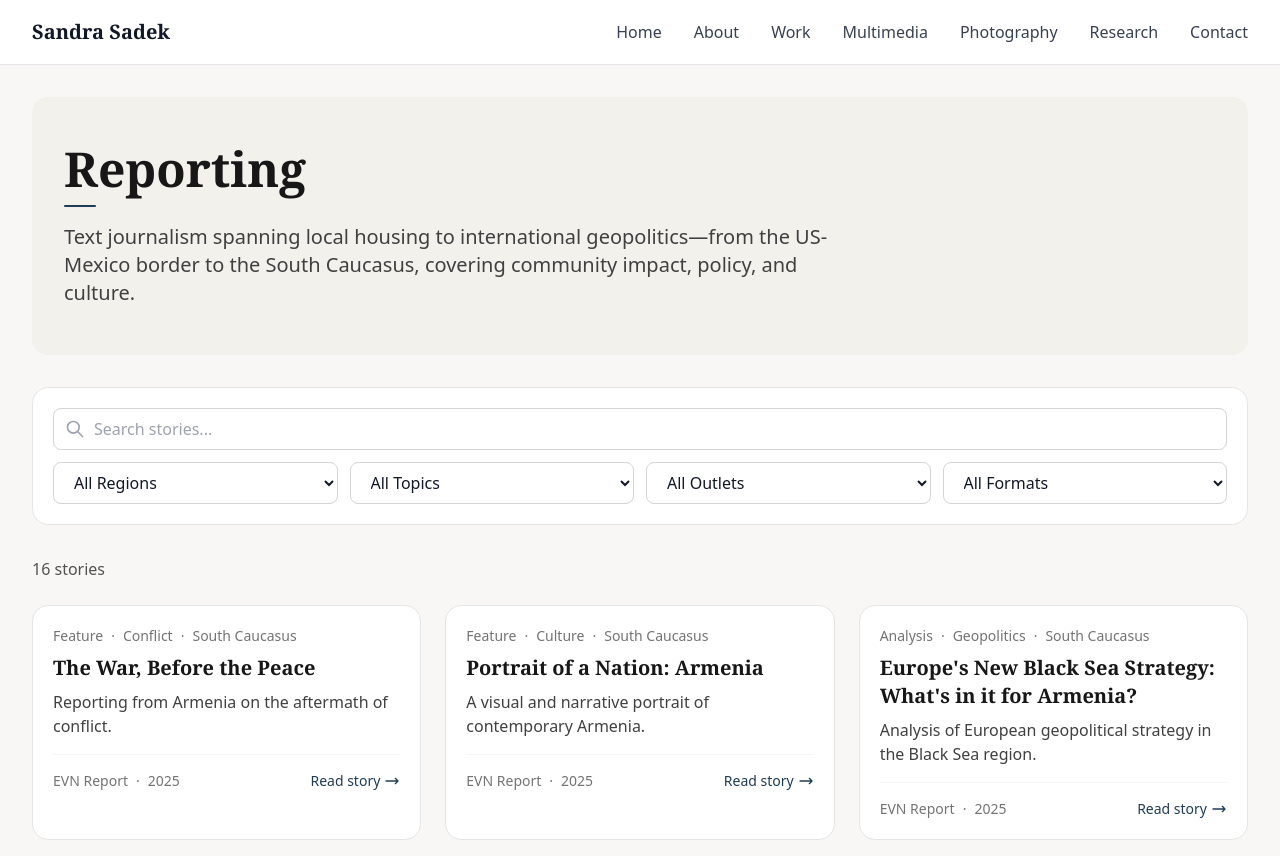
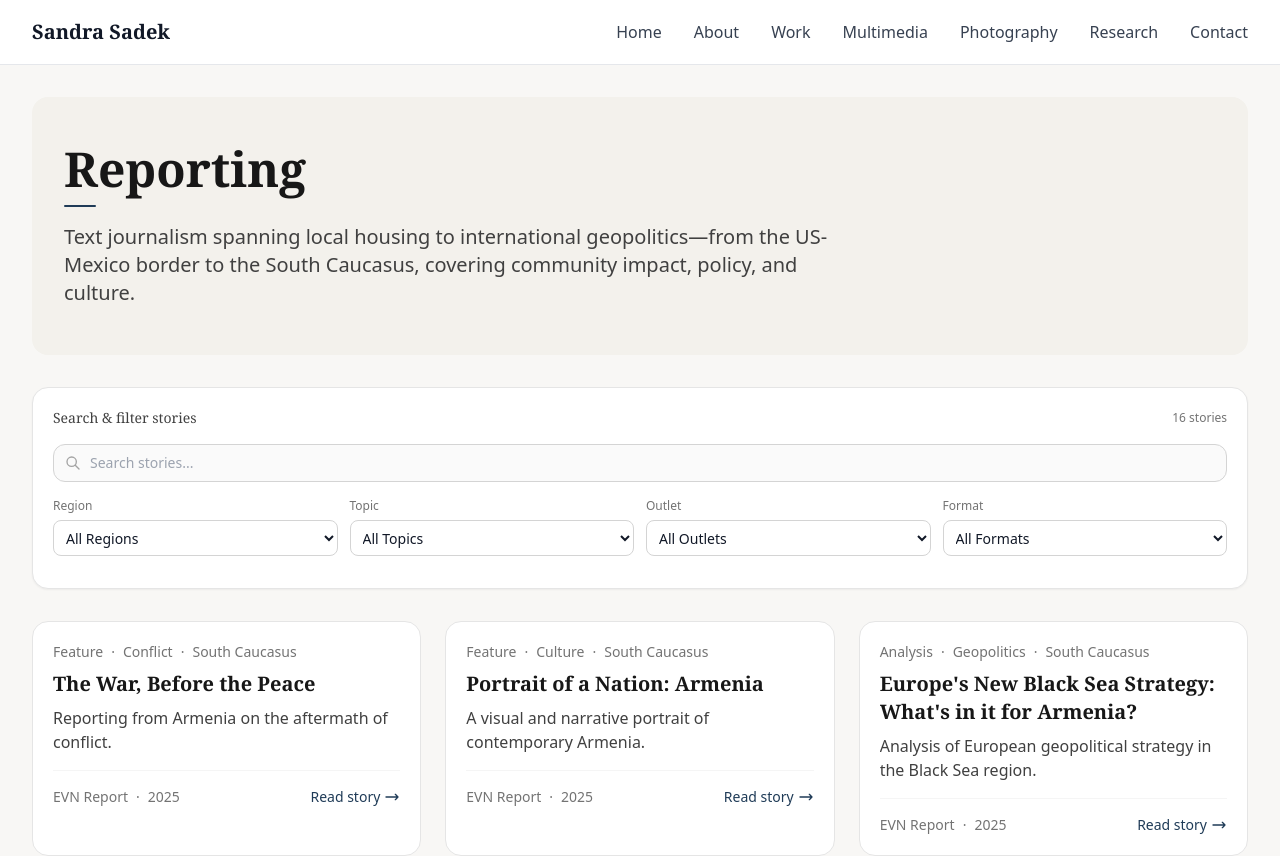
Before and after one commit to edlight123/sandra-sadek, a Next.js app: page /work in a window 1280 px wide. Shown: the top 856 px of the page. Built offline with nearby package versions, Linux system fonts and the light colour scheme.

Commit message:
Refactor work page filters into premium control bar with labels and integrated layout

```diff
--- a/app/work/page.tsx
+++ b/app/work/page.tsx
@@ -130,6 +130,7 @@ export default function WorkPage() {
           selectedOutlet={selectedOutlet}
           selectedFormat={selectedFormat}
           searchQuery={searchQuery}
+          filteredCount={filteredItems.length}
           onChangeRegion={setSelectedRegion}
           onChangeTopic={setSelectedTopic}
           onChangeOutlet={setSelectedOutlet}
@@ -137,11 +138,6 @@ export default function WorkPage() {
           onChangeSearch={setSearchQuery}
           onReset={handleReset}
         />
-
-        {/* Results Count */}
-        <div className="mb-6 text-neutral-600">
-          {filteredItems.length} {filteredItems.length === 1 ? "story" : "stories"}
-        </div>
 
         {/* No Results */}
         {filteredItems.length === 0 && (
--- a/components/WorkFilterBar.tsx
+++ b/components/WorkFilterBar.tsx
@@ -16,6 +16,7 @@ interface WorkFilterBarProps {
   selectedOutlet: string;
   selectedFormat: string;
   searchQuery: string;
+  filteredCount: number;
 
   onChangeRegion: (value: string) => void;
   onChangeTopic: (value: string) => void;
@@ -35,6 +36,7 @@ export default function WorkFilterBar({
   selectedOutlet,
   selectedFormat,
   searchQuery,
+  filteredCount,
   onChangeRegion,
   onChangeTopic,
   onChangeOutlet,
@@ -46,23 +48,21 @@ export default function WorkFilterBar({
     selectedRegion || selectedTopic || selectedOutlet || selectedFormat || searchQuery;
 
   return (
-    <div className="bg-white border border-neutral-200 rounded-2xl p-4 md:p-5 mb-8 space-y-3">
+    <section className="rounded-2xl bg-white border border-neutral-200 p-4 md:p-5 shadow-sm mb-8">
+      {/* Top Row: Label and Count */}
+      <div className="flex items-center justify-between mb-4">
+        <h2 className="text-sm font-medium text-neutral-700">Search & filter stories</h2>
+        <span className="text-xs text-neutral-500">{filteredCount} stories</span>
+      </div>
+
       {/* Search Input */}
-      <div>
+      <div className="mb-4">
         <label htmlFor="search" className="sr-only">
           Search stories
         </label>
         <div className="relative">
-          <input
-            id="search"
-            type="text"
-            placeholder="Search stories..."
-            value={searchQuery}
-            onChange={(e) => onChangeSearch(e.target.value)}
-            className="w-full px-4 py-2 pl-10 border border-neutral-300 rounded-lg focus:ring-2 focus:ring-accent/40 focus:border-accent transition-colors"
-          />
           <svg
-            className="absolute left-3 top-1/2 -translate-y-1/2 w-5 h-5 text-gray-400"
+            className="absolute left-3 top-1/2 -translate-y-1/2 w-4 h-4 text-neutral-400"
             fill="none"
             stroke="currentColor"
             viewBox="0 0 24 24"
@@ -74,21 +74,29 @@ export default function WorkFilterBar({
               d="M21 21l-6-6m2-5a7 7 0 11-14 0 7 7 0 0114 0z"
             />
           </svg>
+          <input
+            id="search"
+            type="text"
+            placeholder="Search stories..."
+            value={searchQuery}
+            onChange={(e) => onChangeSearch(e.target.value)}
+            className="w-full rounded-xl border border-neutral-300 bg-neutral-50 px-3 py-2 pl-9 text-sm focus:ring-2 focus:ring-accent/40 focus:border-accent focus:bg-white transition-colors"
+          />
         </div>
       </div>
 
-      {/* Filters Grid */}
-      <div className="grid grid-cols-1 sm:grid-cols-2 lg:grid-cols-4 gap-3">
+      {/* Filter Grid */}
+      <div className="grid gap-3 md:grid-cols-4 mb-3">
         {/* Region Filter */}
         <div>
-          <label htmlFor="region" className="sr-only">
-            Filter by region
+          <label htmlFor="region" className="block text-xs font-medium text-neutral-500 mb-1.5">
+            Region
           </label>
           <select
             id="region"
             value={selectedRegion}
             onChange={(e) => onChangeRegion(e.target.value)}
-            className="w-full px-4 py-2 border border-neutral-300 rounded-lg focus:ring-2 focus:ring-accent/40 focus:border-accent transition-colors bg-white"
+            className="w-full h-9 rounded-lg border border-neutral-300 bg-white px-2 text-sm focus:ring-2 focus:ring-accent/40 focus:border-accent transition-colors"
           >
             <option value="">All Regions</option>
             {regions.map((region) => (
@@ -101,14 +109,14 @@ export default function WorkFilterBar({
 
         {/* Topic Filter */}
         <div>
-          <label htmlFor="topic" className="sr-only">
-            Filter by topic
+          <label htmlFor="topic" className="block text-xs font-medium text-neutral-500 mb-1.5">
+            Topic
           </label>
           <select
             id="topic"
             value={selectedTopic}
             onChange={(e) => onChangeTopic(e.target.value)}
-            className="w-full px-4 py-2 border border-neutral-300 rounded-lg focus:ring-2 focus:ring-accent/40 focus:border-accent transition-colors bg-white"
+            className="w-full h-9 rounded-lg border border-neutral-300 bg-white px-2 text-sm focus:ring-2 focus:ring-accent/40 focus:border-accent transition-colors"
           >
             <option value="">All Topics</option>
             {topics.map((topic) => (
@@ -121,14 +129,14 @@ export default function WorkFilterBar({
 
         {/* Outlet Filter */}
         <div>
-          <label htmlFor="outlet" className="sr-only">
-            Filter by outlet
+          <label htmlFor="outlet" className="block text-xs font-medium text-neutral-500 mb-1.5">
+            Outlet
           </label>
           <select
             id="outlet"
             value={selectedOutlet}
             onChange={(e) => onChangeOutlet(e.target.value)}
-            className="w-full px-4 py-2 border border-neutral-300 rounded-lg focus:ring-2 focus:ring-accent/40 focus:border-accent transition-colors bg-white"
+            className="w-full h-9 rounded-lg border border-neutral-300 bg-white px-2 text-sm focus:ring-2 focus:ring-accent/40 focus:border-accent transition-colors"
           >
             <option value="">All Outlets</option>
             {outlets.map((outlet) => (
@@ -141,14 +149,14 @@ export default function WorkFilterBar({
 
         {/* Format Filter */}
         <div>
-          <label htmlFor="format" className="sr-only">
-            Filter by format
+          <label htmlFor="format" className="block text-xs font-medium text-neutral-500 mb-1.5">
+            Format
           </label>
           <select
             id="format"
             value={selectedFormat}
             onChange={(e) => onChangeFormat(e.target.value)}
-            className="w-full px-4 py-2 border border-neutral-300 rounded-lg focus:ring-2 focus:ring-accent/40 focus:border-accent transition-colors bg-white"
+            className="w-full h-9 rounded-lg border border-neutral-300 bg-white px-2 text-sm focus:ring-2 focus:ring-accent/40 focus:border-accent transition-colors"
           >
             <option value="">All Formats</option>
             {formats.map((format) => (
@@ -160,17 +168,17 @@ export default function WorkFilterBar({
         </div>
       </div>
 
-      {/* Reset Button */}
+      {/* Clear Filters Button */}
       {hasActiveFilters && (
-        <div className="pt-1">
+        <div className="flex justify-end">
           <button
             onClick={onReset}
-            className="px-4 py-2 text-sm font-medium text-accent border-2 border-accent bg-transparent hover:bg-accent/5 rounded-lg transition-colors"
+            className="inline-flex items-center rounded-full border border-accent/40 px-3 py-1 text-xs font-medium text-accent hover:bg-accent/5 transition-colors"
           >
             Clear filters
           </button>
         </div>
       )}
-    </div>
+    </section>
   );
 }
```
